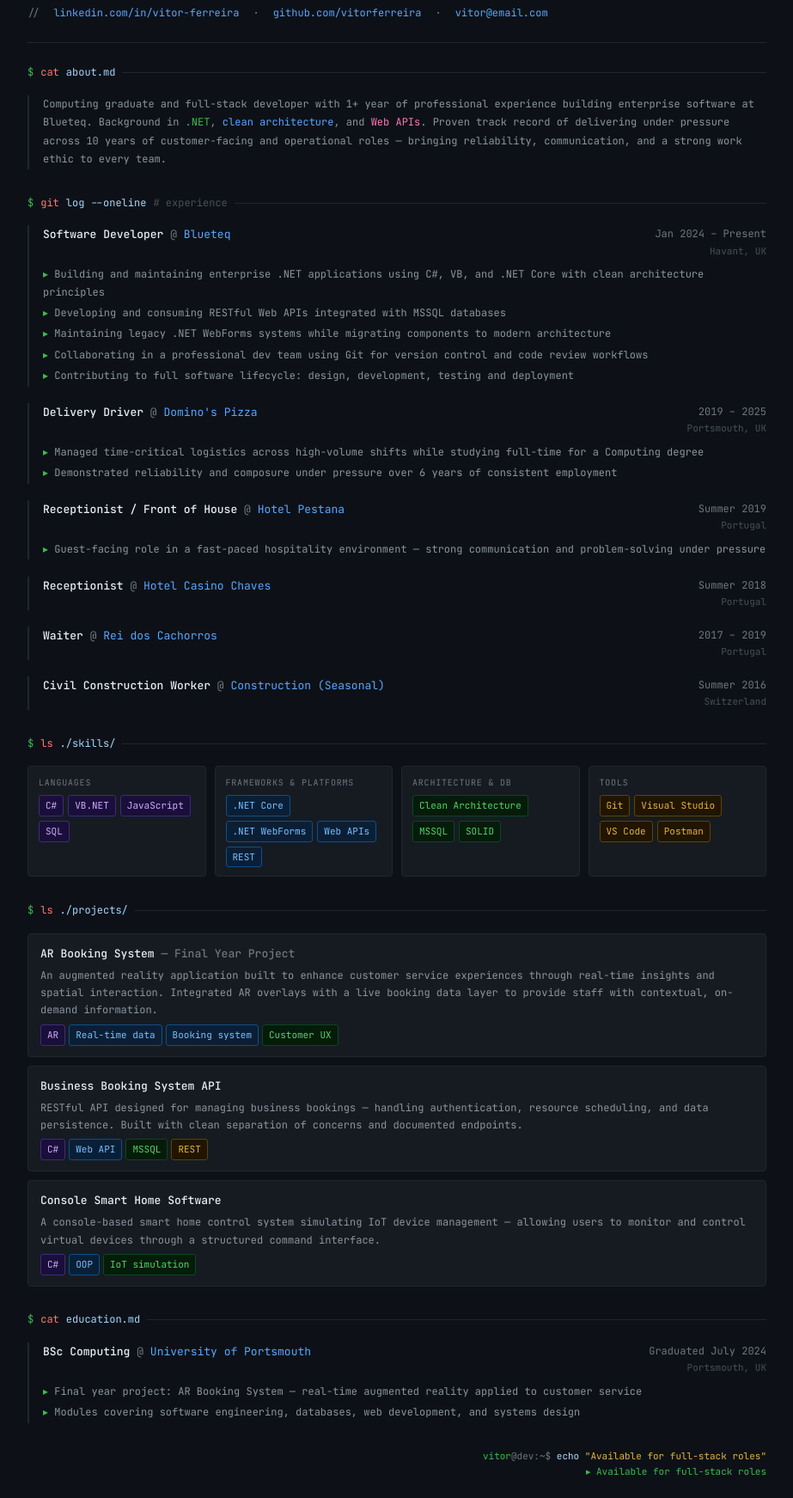
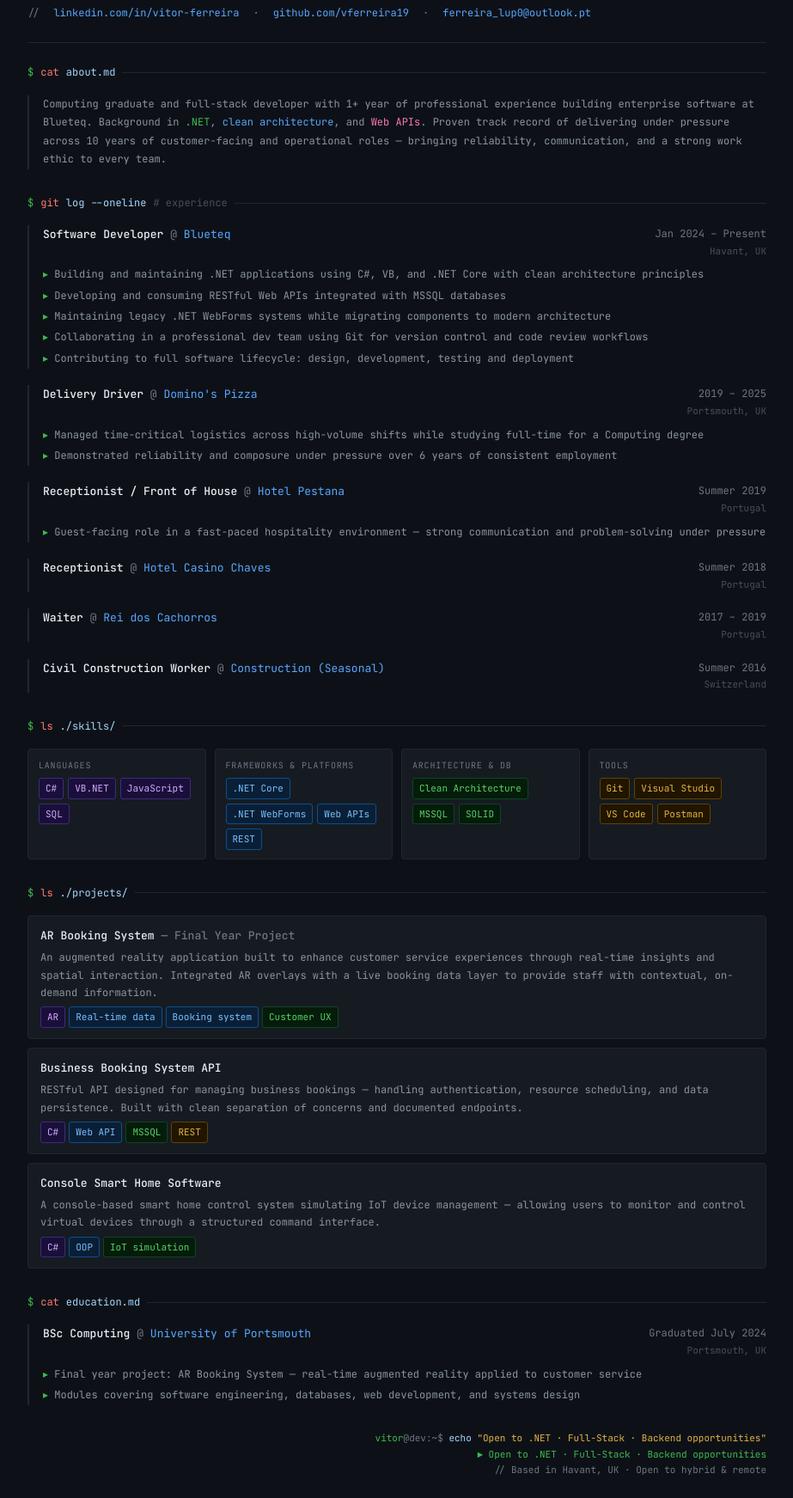
Before and after one commit to vferreira19/vferreira19.github.io, a plain HTML site: page index.html in a window 1280 px wide. Shown: the part 157-1900 px from the top of the page at 86% size, without its empty margins (178-1101 px from the left). Drawn offline with Linux system fonts and the light colour scheme.

Commit message:
Update index.html

```diff
--- a/index.html
+++ b/index.html
@@ -247,9 +247,9 @@
       <span class="muted">// </span>
       <a class="contact-item" href="https://www.linkedin.com/in/vitor-ferreira-746972263/" target="_blank">linkedin.com/in/vitor-ferreira</a>
       <span class="muted">·</span>
-      <span class="contact-item">github.com/vitorferreira</span>
+      <span class="contact-item">github.com/vferreira19</span>
       <span class="muted">·</span>
-      <span class="contact-item">vitor@email.com</span>
+      <span class="contact-item">ferreira_lup0@outlook.pt</span>
     </div>
   </div>
 
@@ -285,7 +285,7 @@
         </div>
       </div>
       <ul class="job-bullets">
-        <li>Building and maintaining enterprise .NET applications using C#, VB, and .NET Core with clean architecture principles</li>
+        <li>Building and maintaining .NET applications using C#, VB, and .NET Core with clean architecture principles</li>
         <li>Developing and consuming RESTful Web APIs integrated with MSSQL databases</li>
         <li>Maintaining legacy .NET WebForms systems while migrating components to modern architecture</li>
         <li>Collaborating in a professional dev team using Git for version control and code review workflows</li>
@@ -478,9 +478,10 @@
     </div>
   </div>
 
-  <div class="footer-line">
-    <span class="prompt">vitor</span><span class="muted">@dev:~$</span> <span class="string">echo</span> <span class="yellow">"Available for full-stack roles"</span><br>
-    <span class="green">▸ Available for full-stack roles</span>
+    <div class="footer-line">
+    <span class="prompt">vitor</span><span class="muted">@dev:~$</span> <span class="string">echo</span> <span class="yellow">"Open to .NET &middot; Full-Stack &middot; Backend opportunities"</span><br>
+    <span class="green">&#9658; Open to .NET &middot; Full-Stack &middot; Backend opportunities</span><br>
+    <span class="muted">// Based in Havant, UK &middot; Open to hybrid &amp; remote</span>
   </div>
 
 </div>
```
